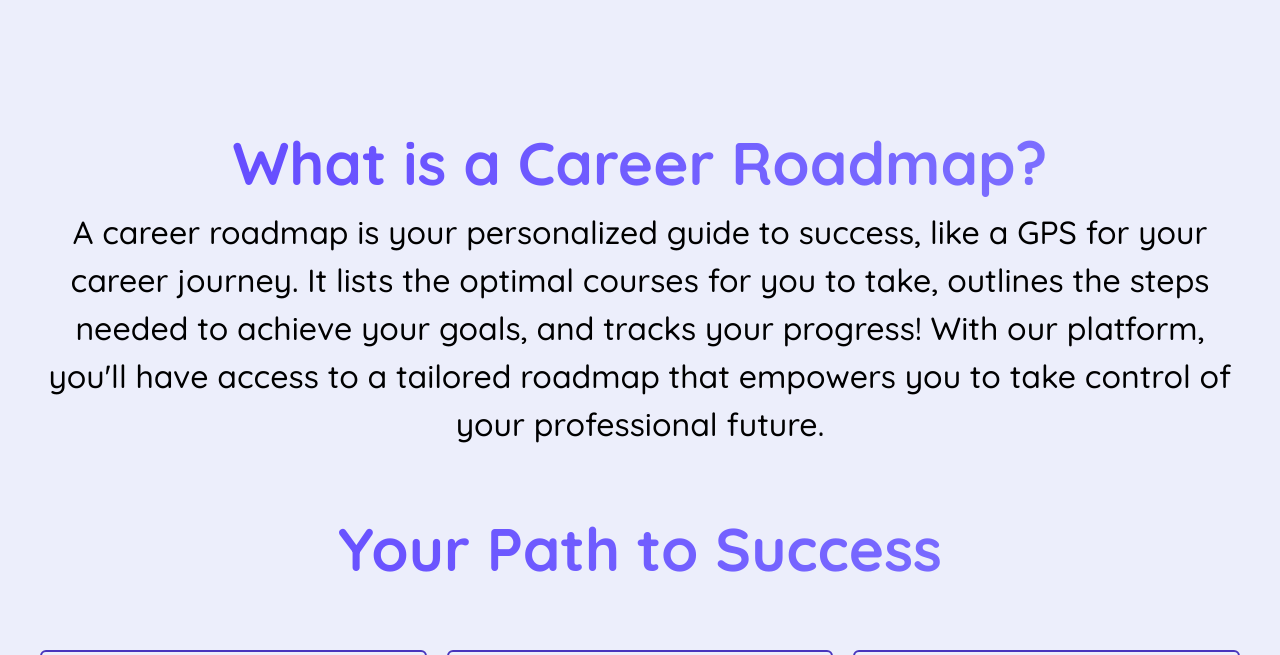
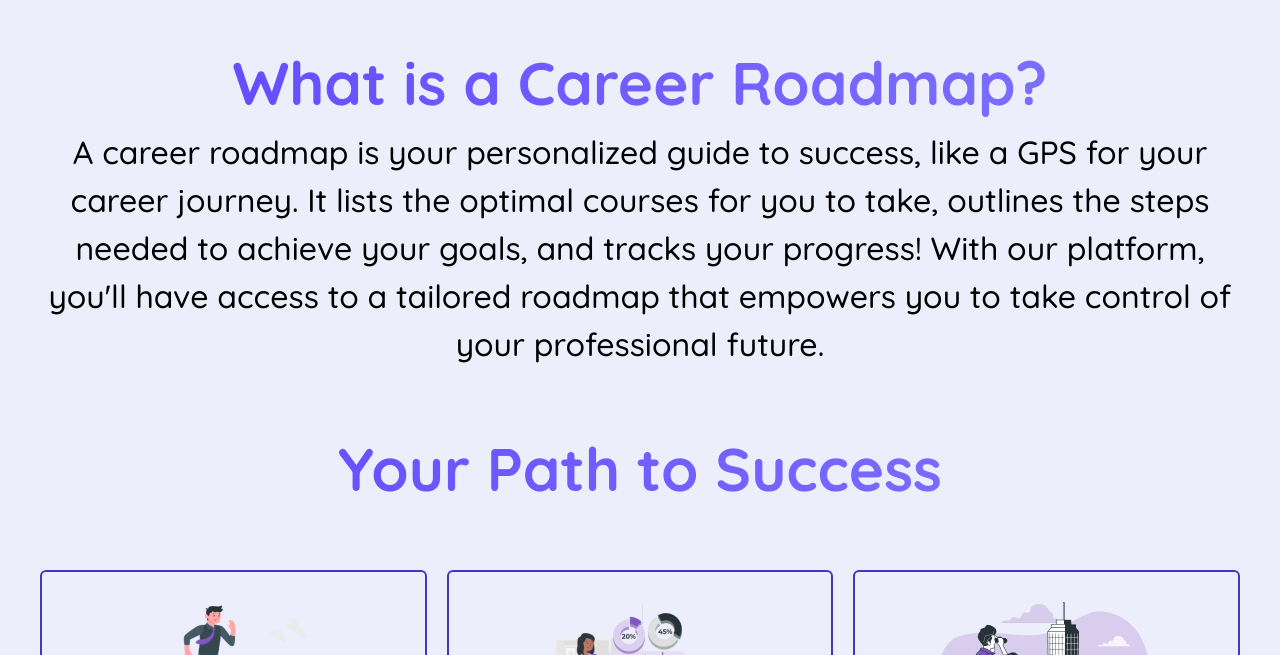
Before and after one commit to britzky/career-coach, a React (Vite) app in the folder frontend/career-coach/: page / in a window 1280 px wide. Shown: the part 1305-1960 px from the top of the page. Built offline with nearby package versions, Linux system fonts and the light colour scheme.

Commit message:
Adjusted road

```diff
--- a/frontend/career-coach/src/pages/LandingPage/LandingPage.tsx
+++ b/frontend/career-coach/src/pages/LandingPage/LandingPage.tsx
@@ -32,7 +32,7 @@ export const LandingPage = () => {
             </button>
           </div>
         </div>
-        <div className="overflow-x-hidden space-y-14 my-14 mt-[35rem]">
+        <div className="overflow-x-hidden space-y-14 my-14 mt-[30rem]">
           <div className="flex flex-col items-center">
             <div className="max-w-[94rem]">
               <h1 className="font-bold text-xxl gradient-text bg-logo text-center mt-14">What is a Career Roadmap?</h1>
```
